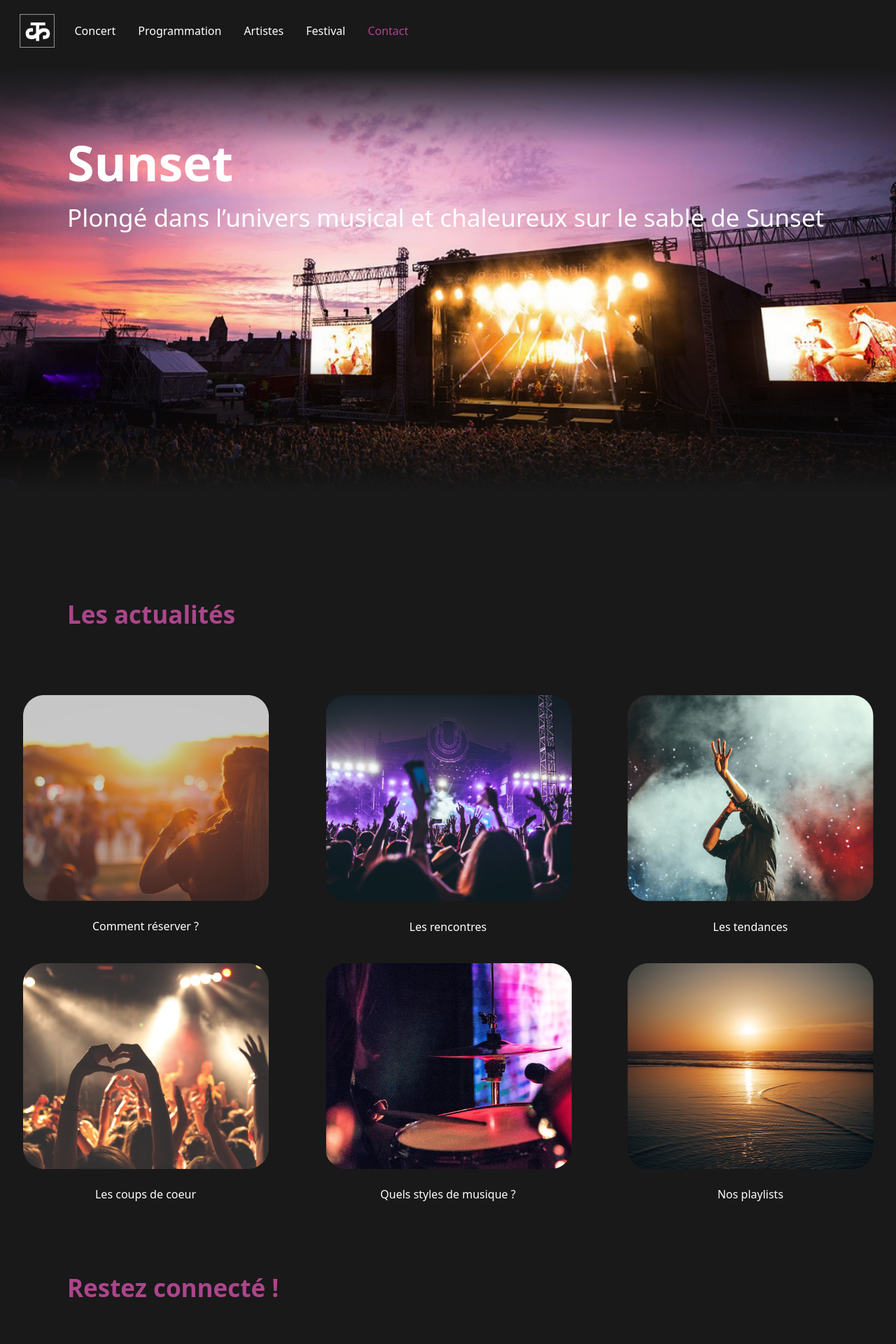
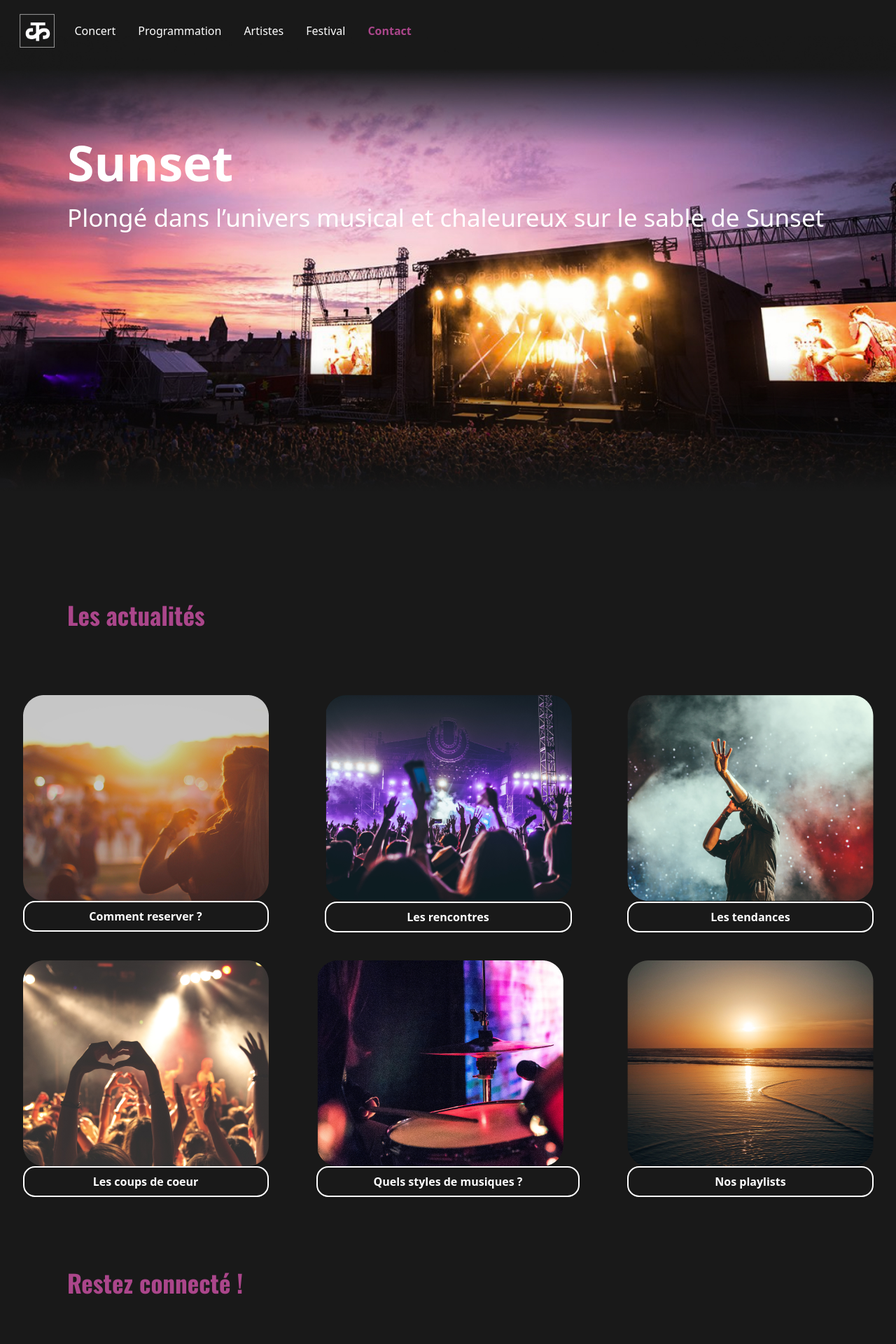
Before and after one commit to Marion-gillot/sae-gillot, a Vue app: page / in a window 1280 px wide. Shown: the top 1920 px of the page at 70% size. Built offline with nearby package versions, Linux system fonts and the light colour scheme.

Commit message:
fluidité page contact

```diff
--- a/src/App.vue
+++ b/src/App.vue
@@ -14,19 +14,19 @@ import Header from "./Layout/Header.vue";
 
   </div>
 
-  <div class="flex mt-8 space-x-8 font-roboto-light text-white">
+  <div class="flex mt-8 space-x-8 font-light text-white">
     <RouterLink to="/concert">Concert</RouterLink>
     <RouterLink to="/programmation">Programmation</RouterLink>
     <RouterLink to="/artistes">Artistes</RouterLink>
     <RouterLink to="/apropos">Festival</RouterLink>
-    <RouterLink to="/contact" class="text-illustrationrose">Contact</RouterLink>
+    <RouterLink to="/contact" class="text-illustrationrose font-bold">Contact</RouterLink>
     </div>
   </nav>
   </header>
 
 
  <RouterView />
- <footer class="h-64 bg-fondsite text-white pt-32">
+ <footer class="h-64 bg-fondsite text-white">
  <Footer1 />
  </footer>
 
--- a/src/Layout/Footer.vue
+++ b/src/Layout/Footer.vue
@@ -58,7 +58,7 @@
 
   <div class="bg-fond2footer h-12 mt-7">
       <nav class="flex">
-          <div class="flex space-x-8 mx-6 p-3 font-roboto">
+          <div class="flex space-x-8 mx-6 p-3 font-regular font-regular">
             <h3 class="block"><a href="mentionslegales">Mentions légales</a></h3>
             <h3 class="block">Cookies</h3>
             <h3 class="block">Politique de protection des données personnelles </h3>
--- a/src/Layout/Headergrand.vue
+++ b/src/Layout/Headergrand.vue
@@ -11,7 +11,7 @@
     <RouterLink to="/programmation">Programmation</RouterLink>
     <RouterLink to="/artistes">Artistes</RouterLink>
     <RouterLink to="/apropos">Festival</RouterLink>
-    <RouterLink to="/contact" class="text-illustrationrose">Contact</RouterLink>
+    <RouterLink to="/contact" class="text-illustrationrose font-bold">Contact</RouterLink>
     </div>
   </nav>
   </header>
--- a/src/component/CardView.vue
+++ b/src/component/CardView.vue
@@ -4,12 +4,12 @@
 
 
 <div class="flex">
-    <div class=" flex relative top-0 left-0 right-0 bottom-0 h-48 items-center justify-center overflow-hidden rounded-t-2xl">
+    <div class="flex relative top-0 left-0 right-0 bottom-0 h-48 items-center justify-center overflow-hidden rounded-t-2xl">
     <img class="h-full max-w-screen-2xl" :src="image" alt="artiste"/></div>
 <div>
 
 
-    <div class=" flex w-full flex-col gap-4 rounded px-8 ">
+    <div class="flex w-full flex-col gap-4 px-8 ">
     <div class="flex justify-between">
         <div class="w-3/5">
           <div class="flex items-center justify-between pt-6">
--- a/src/views/AccueilView.vue
+++ b/src/views/AccueilView.vue
@@ -3,46 +3,58 @@
 
     <div class="bg-[url('/img/hero-home.jpg')] w-screen h-screen bg-contain bg-no-repeat">
       <div class="pt-32">
-          <h1 class="mx-24 text-2xl sm:text-2xl md:text-3xl lg:text-4xl font-bold ">Sunset</h1>
-          <p class="mx-24 text-white sm:text-xl md:text-1xl lg:text-2xl ">Plongé dans l’univers musical et chaleureux sur le sable de Sunset </p>
+          <h1 class="mx-24 text-2xl sm:text-2xl md:text-3xl lg:text-4xl font-bold">Sunset</h1>
+          <p class="mx-24 text-white sm:text-xl md:text-1xl lg:text-2xl font-Inter font-extralight">Plongé dans l’univers musical et chaleureux sur le sable de Sunset </p>
       </div>
     </div>
 
-    <h2 class="sm:text-xl md:text-1xl lg:text-2xl text-illustrationrose font-bold mx-24">Les actualités</h2>
+    <h2 class="sm:text-xl md:text-1xl lg:text-2xl text-illustrationrose font-oswald font-bold mx-24">Les actualités</h2>
 
     <div class="mt-12 grid grid-cols-1 md:grid-cols-3 sm:grid-cols-2 gap-x-4 justify-items-center">
         <div class="mt-10">
           <img src="/img/actualite1.png" alt="actualités de sunset">
-          <p class="text-center mt-6 sm:text-1xl md:text-1xl lg:text-1xl ">Comment réserver ?</p>
+      <button class="shadow bg-transparent w-full focus:shadow-outline focus:outline-none text-white font-bold py-2 px-20 rounded-9xl border-2 border-white " type="button">
+        Comment reserver ?
+      </button>
         </div>
 
         <div class="mt-10">
           <img src="/img/actualite2.png" alt="actualités de sunset">
-          <p class="text-center mt-6">Les rencontres</p>
+              <button class="shadow bg-transparent w-full focus:shadow-outline focus:outline-none text-white font-bold py-2 px-20 rounded-9xl border-2 border-white " type="button">
+        Les rencontres
+      </button>
         </div>
 
         <div class="mt-10">
           <img src="/img/actualite3.png" alt="actualités de sunset">
-          <p class="text-center mt-6">Les tendances</p>
+               <button class="shadow bg-transparent w-full focus:shadow-outline focus:outline-none text-white font-bold py-2 px-20 rounded-9xl border-2 border-white " type="button">
+        Les tendances
+      </button>
         </div>
 
         <div class="mt-10">
           <img src="/img/actualite4.png" alt="actualités de sunset">
-          <p class="text-center mt-6">Les coups de coeur</p>
+                <button class="shadow bg-transparent w-full focus:shadow-outline focus:outline-none text-white font-bold py-2 px-20 rounded-9xl border-2 border-white " type="button">
+        Les coups de coeur
+      </button>
         </div>
 
         <div class="mt-10">
           <img src="/img/actualite5.png" alt="actualités de sunset">
-          <p class="text-center mt-6">Quels styles de musique ? </p>
+                <button class="shadow bg-transparent w-full focus:shadow-outline focus:outline-none text-white font-bold py-2 px-20 rounded-9xl border-2 border-white " type="button">
+        Quels styles de musiques ?
+      </button>
         </div>
 
         <div class="mt-10">
           <img src="/img/actualite6.png" alt="actualités de sunset">
-          <p class="text-center mt-6">Nos playlists</p>
+                <button class="shadow bg-transparent w-full focus:shadow-outline focus:outline-none text-white font-bold py-2 px-20 rounded-9xl border-2 border-white " type="button">
+        Nos playlists
+      </button>
         </div>
     </div>
 
-    <h2 class="sm:text-xl md:text-1xl lg:text-2xl text-illustrationrose mx-24 mt-24 font-bold">Restez connecté !</h2>
+    <h2 class="sm:text-xl md:text-1xl lg:text-2xl text-illustrationrose mx-24 mt-24 font-oswald font-bold">Restez connecté !</h2>
 
     <div class="mt-12  grid grid-cols-1 md:grid-cols-3 sm:grid-cols-2 gap-x-4 justify-items-center">
         <div class="mt-10">
@@ -61,7 +73,7 @@
         </div>
     </div>
 
-    <h2 class="sm:text-xl md:text-1xl lg:text-2xl text-illustrationrose text-center mt-24">Rejoignez nous sur Spotify pour plus de rythme !</h2>
+    <h2 class="sm:text-xl md:text-1xl lg:text-2xl text-illustrationrose text-center font-bold font-oswald mt-24">Rejoignez nous sur Spotify pour plus de rythme !</h2>
     <p class="mt-20 w-96 mx-auto text-center mb-8">Ne manquez pas les tendances du moments ! Rejoignez notre compte spotify avec 3 mois offerts !</p>
 
     <div class="relative flex w-full overflow-x-auto pt-9">
@@ -80,7 +92,7 @@
 
     <div class=" grid grid-cols-2 md:grid-cols-2 sm:grid-cols-2 mt-20">
         <div>
-            <p class="mx-24 mt-28 block">Profitez de nos playlists en écoute illimité pendant 3 mois gratuits, nous proposont tous types de musiques, adapté pour tous les goûts ! </p>
+            <p class="mx-24 mt-28 block ">Profitez de nos playlists en écoute illimité pendant 3 mois gratuits, nous proposont tous types de musiques, adapté pour tous les goûts ! </p>
             <button class=" mx-24 w-52 mt-12 shadow bg-boutonvert focus:shadow-outline focus:outline-none text-white font-bold py-2 px-10 rounded-9xl border-2 border-white " type="button">
             Rejoinez-nous !</button>
         </div>
--- a/src/views/AproposView.vue
+++ b/src/views/AproposView.vue
@@ -67,7 +67,7 @@
 
  <h2 class="mx-24 mt-10 text-1xl font-bold pt-5 w-8/12">Pour permettre l’accès à tous, nous proposons des réductions sur certaines activités, ainsi que les billets d’entrée</h2>
 
- <ul class="mx-28 mt-10 w-7/12">
+ <ul class="mx-28 mt-10 w-7/12 mb-32">
     <li>- Si vous êtes étudiant(e), vous pouvez bénéficier d’une réduction sur vos billets d’entrée, à condition de présenter votre statut étudiant(e). </li>
     <li>- Des activités sur la plage sont disponible pour vous avec des prix moins élevés qu’en dehors du Festival Sunset. En outre, les tarifs sont fexibles selon votre âge.</li>
  </ul>
--- a/src/views/ArtistesView.vue
+++ b/src/views/ArtistesView.vue
@@ -39,7 +39,7 @@
   </a>
     </div>
 
-<h2 class="text-center text-illustrationrose text-2xl mt-16">Horaires</h2>
+<h2 class="text-center text-illustrationrose font-bold font-oswald text-2xl mt-16">Horaires</h2>
 
     <div class="flex flex-col justify-center items-center">
         <div class="bg-white w-3/6 1/3 rounded-12 mx-32 mt-20 rounded-10xl">
@@ -56,10 +56,12 @@
 
 
 <div class="flex space-x-10 mt-24  justify-center items-center">
-    <img src="/img/qr-code.png" alt="QR code de l'évenement" class="w-56">
+    <img src="/img/qr-code.png" alt="QR code de l'évenement" class="w-56 mb-20">
 
-    <div><p class="mb-8 mt-11">L’équipe Sunset vous remercie !</p>
-    <img src="/img/logosunset.png" alt="logo sunset" class="w-32 h-32"></div>
+    <div>
+      <p class="mb-5">L’équipe Sunset vous remercie !</p>
+      <img src="/img/logosunset.png" alt="logo sunset" class="w-32 h-32">
+    </div>
 
 </div>
 
```
Also changed, not shown: src/views/ArtisteView.vue (+5 -5 lines), src/views/ConcertView.vue (+7 -7 lines), src/views/ContactView.vue (+17 -18 lines).
